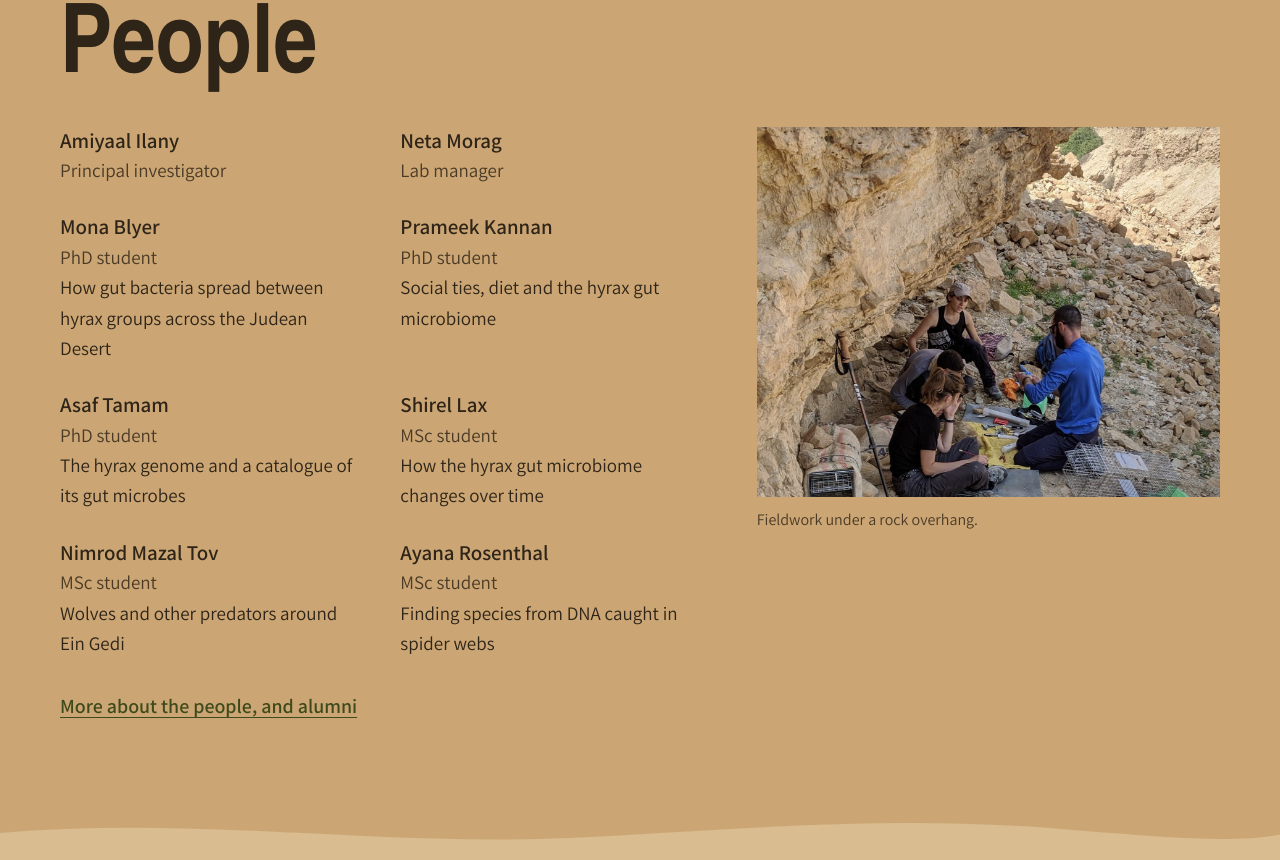
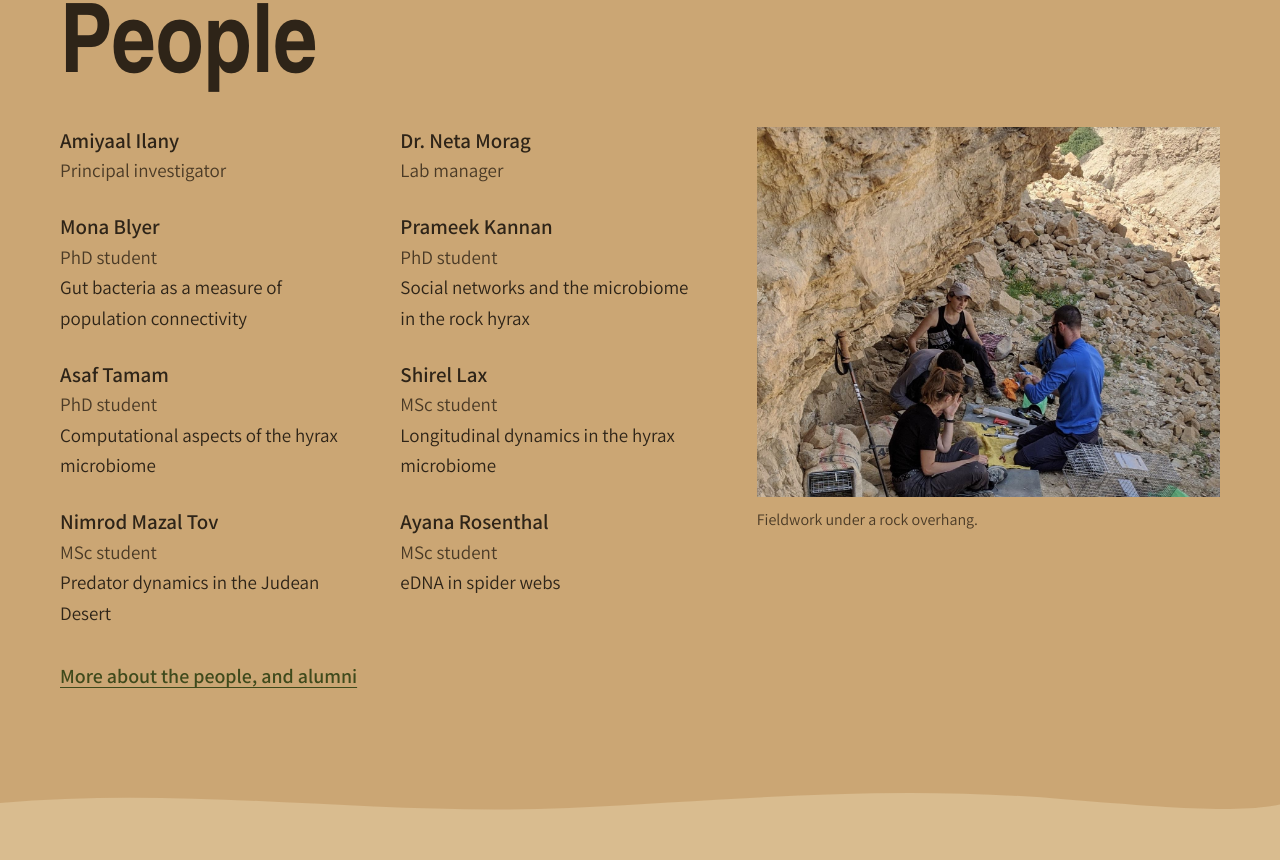
Before and after one commit to amiyaal/ilany-lab, a plain HTML site: page index.html in a window 1280 px wide. Shown: the part 2260-3120 px from the top of the page. Drawn offline with Linux system fonts and the light colour scheme; a web font is replaced by a local one.

Commit message:
Add files via upload

```diff
--- a/index.html
+++ b/index.html
@@ -84,38 +84,38 @@
             <span class="person-role">Principal investigator</span>
           </div>
           <div class="person">
-            <span class="person-name">Neta Morag</span>
+            <span class="person-name">Dr. Neta Morag</span>
             <span class="person-role">Lab manager</span>
           </div>
           <div class="person">
             <span class="person-name">Mona Blyer</span>
             <span class="person-role">PhD student</span>
-            <span class="person-project">How gut bacteria spread between hyrax groups across the Judean Desert</span>
+            <span class="person-project">Gut bacteria as a measure of population connectivity</span>
           </div>
           <div class="person">
             <span class="person-name">Prameek Kannan</span>
             <span class="person-role">PhD student</span>
-            <span class="person-project">Social ties, diet and the hyrax gut microbiome</span>
+            <span class="person-project">Social networks and the microbiome in the rock hyrax</span>
           </div>
           <div class="person">
             <span class="person-name">Asaf Tamam</span>
             <span class="person-role">PhD student</span>
-            <span class="person-project">The hyrax genome and a catalogue of its gut microbes</span>
+            <span class="person-project">Computational aspects of the hyrax microbiome</span>
           </div>
           <div class="person">
             <span class="person-name">Shirel Lax</span>
             <span class="person-role">MSc student</span>
-            <span class="person-project">How the hyrax gut microbiome changes over time</span>
+            <span class="person-project">Longitudinal dynamics in the hyrax microbiome</span>
           </div>
           <div class="person">
             <span class="person-name">Nimrod Mazal Tov</span>
             <span class="person-role">MSc student</span>
-            <span class="person-project">Wolves and other predators around Ein Gedi</span>
+            <span class="person-project">Predator dynamics in the Judean Desert</span>
           </div>
           <div class="person">
             <span class="person-name">Ayana Rosenthal</span>
             <span class="person-role">MSc student</span>
-            <span class="person-project">Finding species from DNA caught in spider webs</span>
+            <span class="person-project">eDNA in spider webs</span>
           </div>
         </div>
         <a class="links" href="people.html">More about the people, and alumni</a>
```
Also changed, not shown: people.html (+7 -7 lines).
